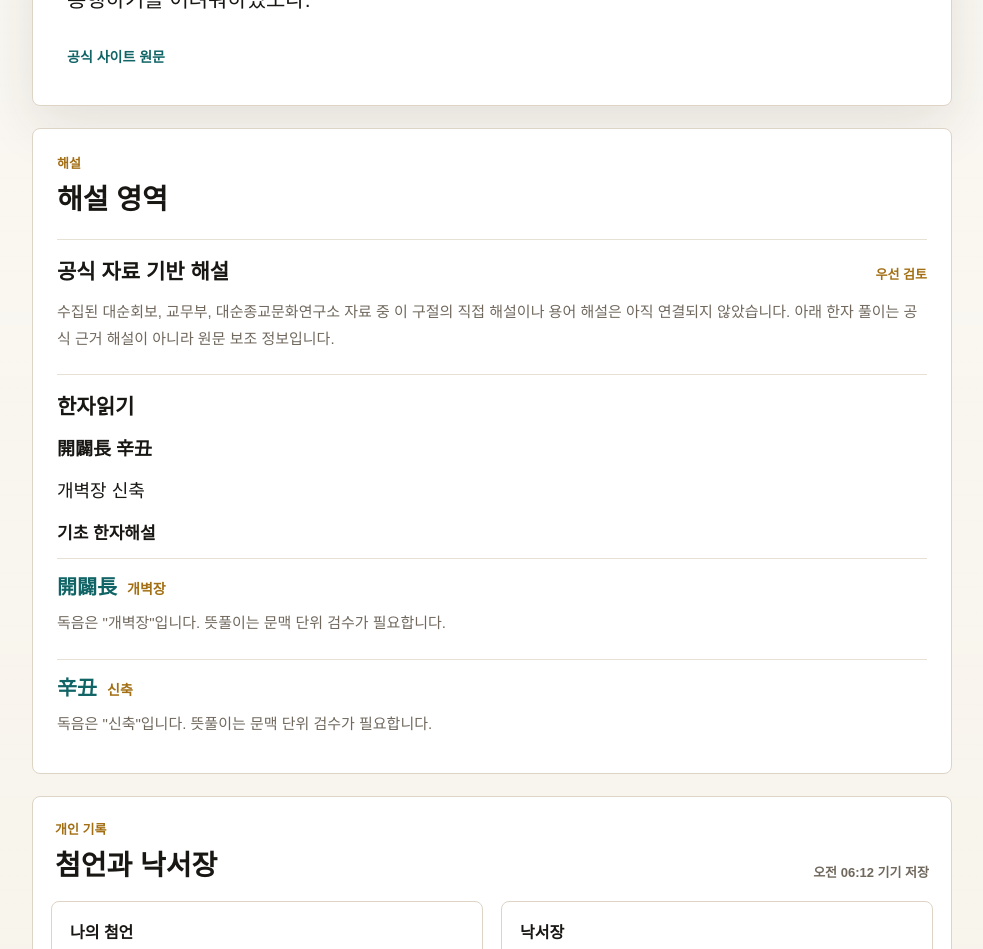
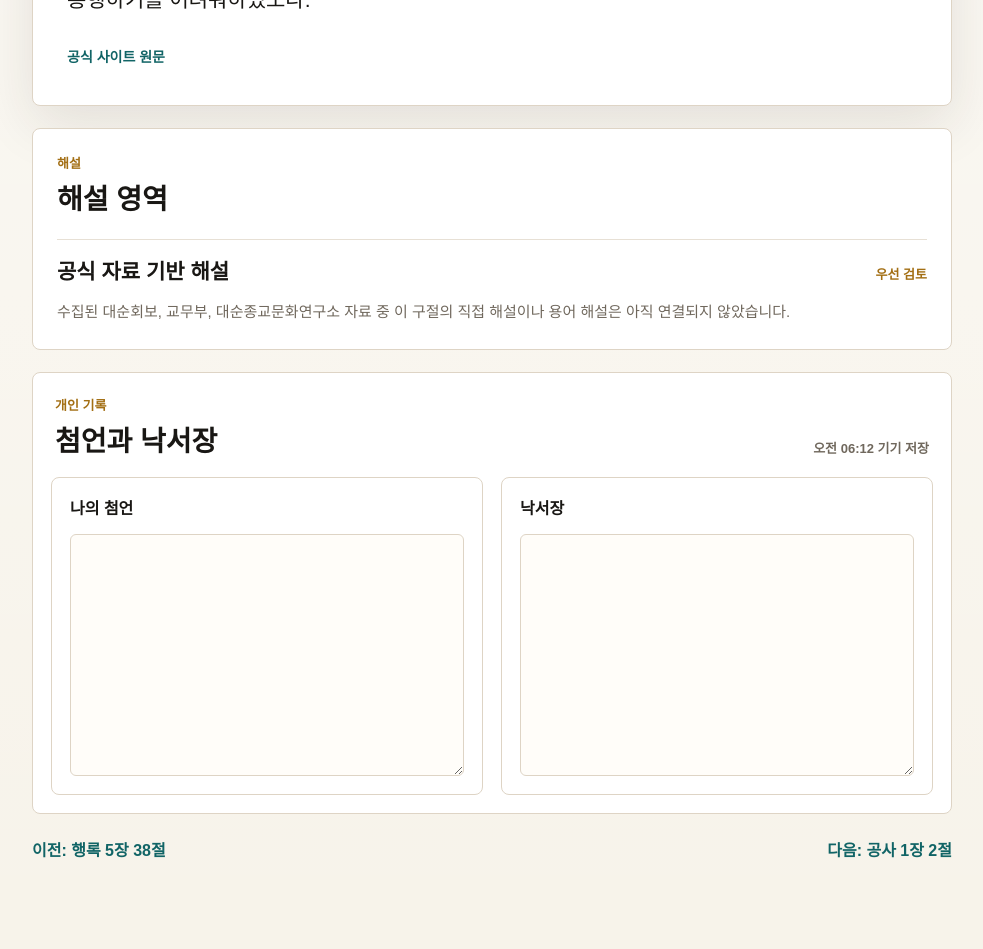
Before and after one commit to lsk7209/daeson-wiki, a Next.js app: page /verses/gongsa-1-1 in a window 1280 px wide. Shown: the part 460-1409 px from the top of the page, without its empty margins (148-1131 px from the left). Built offline with nearby package versions, Linux system fonts and the light colour scheme.

Commit message:
Remove automatic Hanja reading section

```diff
--- a/app/verses/[id]/page.tsx
+++ b/app/verses/[id]/page.tsx
@@ -1,12 +1,6 @@
 import Link from "next/link";
 import { notFound } from "next/navigation";
 import NotePad from "@/app/verses/[id]/note-pad";
-import {
-  getHanjaAnnotations,
-  getOriginalHanjaText,
-  hasHanja,
-  shouldUseLongHanjaMode,
-} from "@/lib/hanja";
 import { getSourceLinksForVerse } from "@/lib/source-links";
 import type {
   VerseSourceLink,
@@ -64,15 +58,6 @@ export default async function VersePage({ params }: VersePageProps) {
   const supplementalSources = relatedSources.filter(
     (sourceLink) => !officialCommentarySourceIds.has(sourceLink.id),
   );
-  const hanjaAnnotations = hasHanja(verse.text)
-    ? getHanjaAnnotations(verse.text)
-    : [];
-  const hanjaOriginalText = getOriginalHanjaText(verse.text);
-  const hanjaReadingText = hanjaAnnotations
-    .map((annotation) => annotation.reading)
-    .join(" ");
-  const isLongHanjaPassage = shouldUseLongHanjaMode(hanjaAnnotations);
-  const hanjaExplanations = isLongHanjaPassage ? [] : hanjaAnnotations;
 
   return (
     <div className="page-shell verse-layout">
@@ -142,44 +127,10 @@ export default async function VersePage({ params }: VersePageProps) {
           ) : (
             <p className="source-commentary-empty">
               수집된 대순회보, 교무부, 대순종교문화연구소 자료 중 이 구절의
-              직접 해설이나 용어 해설은 아직 연결되지 않았습니다. 아래 한자
-              풀이는 공식 근거 해설이 아니라 원문 보조 정보입니다.
+              직접 해설이나 용어 해설은 아직 연결되지 않았습니다.
             </p>
           )}
         </section>
-
-        {hanjaAnnotations.length > 0 ? (
-          <section className="hanja-section">
-            <h3>한자읽기</h3>
-            <div className="hanja-reading-pair">
-              <p className="hanja-original-text">{hanjaOriginalText}</p>
-              {isLongHanjaPassage ? (
-                <p className="hanja-long-note">
-                  긴 한문은 구절별 자동 풀이보다 문장 전체의 흐름이 중요하므로
-                  원문 단위로 보존했습니다. 포유문, 각도문 같은 글은 문단 단위
-                  해설로 별도 정리하는 편이 적합합니다.
-                </p>
-              ) : (
-                <p className="hanja-reading-text">{hanjaReadingText}</p>
-              )}
-            </div>
-
-            {hanjaExplanations.length > 0 ? (
-              <dl className="hanja-list">
-                <dt className="hanja-list-title">기초 한자해설</dt>
-                {hanjaExplanations.map((annotation) => (
-                  <div key={annotation.id}>
-                    <dt>
-                      <span>{annotation.hanja}</span>
-                      <strong>{annotation.reading}</strong>
-                    </dt>
-                    <dd>{getDisplayHanjaMeaning(annotation)}</dd>
-                  </div>
-                ))}
-              </dl>
-            ) : null}
-          </section>
-        ) : null}
 
       </section>
 
@@ -251,18 +202,3 @@ function isOfficialCommentarySource(sourceLink: VerseSourceLinkWithDocument) {
     sourceLink.relationType === "term_gloss"
   );
 }
-
-function getDisplayHanjaMeaning(annotation: {
-  meaning: string;
-  reading: string;
-}) {
-  if (annotation.meaning.startsWith("원문에서 ")) {
-    return `독음은 "${annotation.reading}"입니다. 뜻풀이는 문맥 단위 검수가 필요합니다.`;
-  }
-
-  if (annotation.meaning.includes("표현 단위 검수")) {
-    return "뜻풀이는 문맥 단위 검수가 필요합니다.";
-  }
-
-  return annotation.meaning;
-}
```
